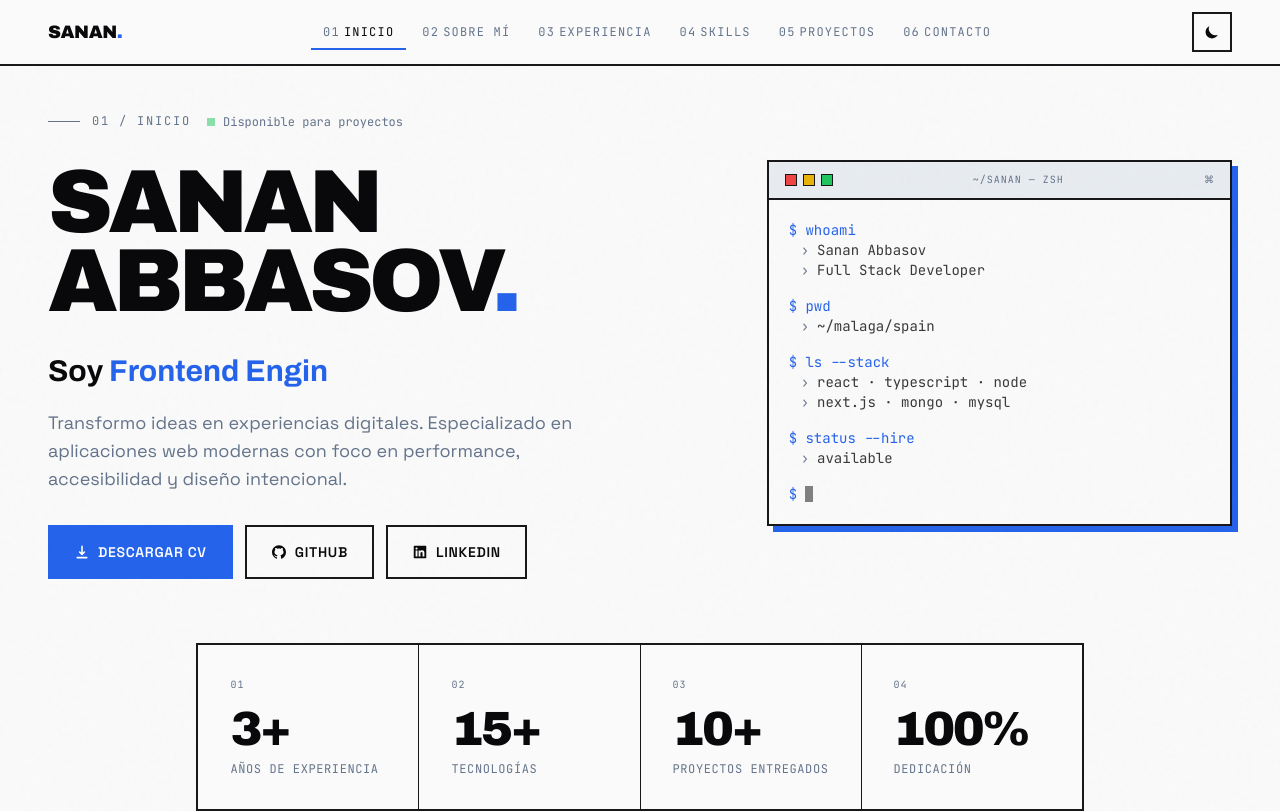
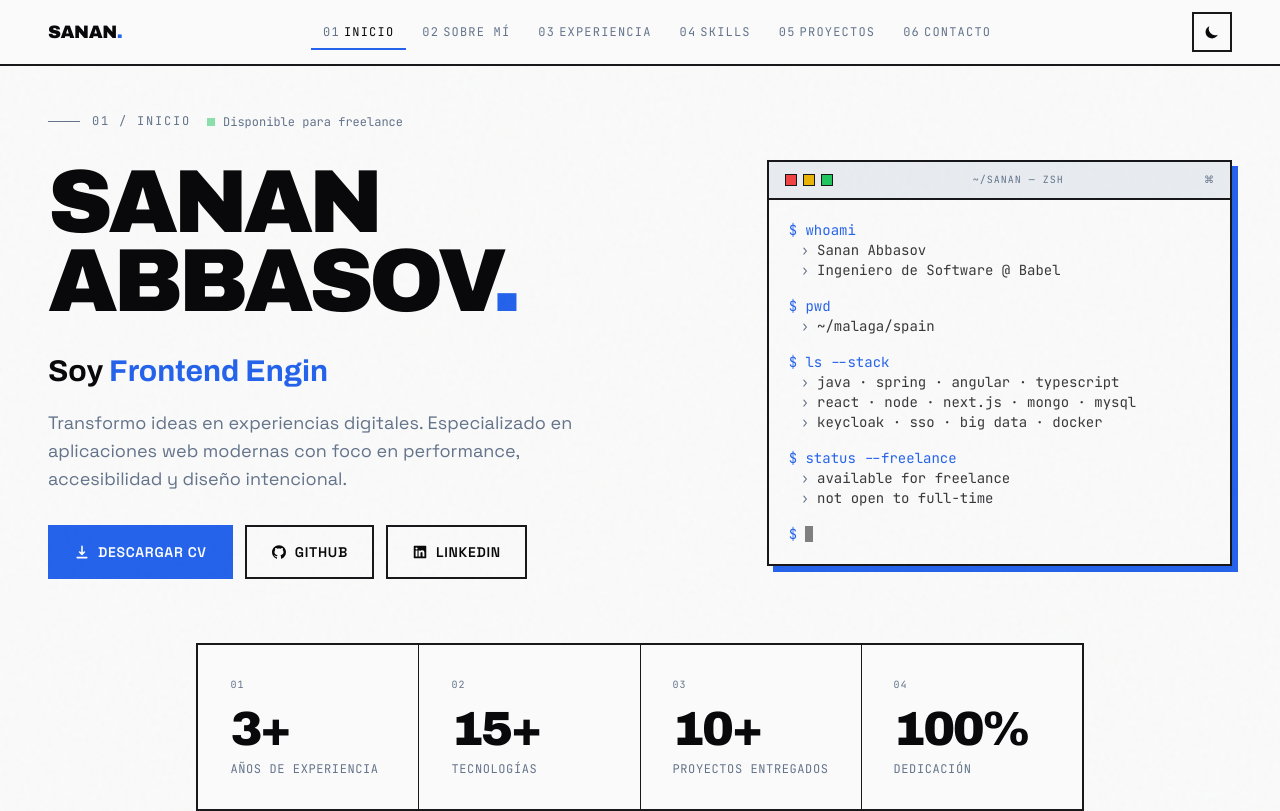
Before and after one commit to SenanAbb/portafolio-v2, a React (Vite) app: page / in a window 1280 px wide. Shown: the top 811 px of the page. Built offline with nearby package versions, Linux system fonts and the light colour scheme.

Commit message:
reajustes

```diff
--- a/src/components/sections/HeroSection.tsx
+++ b/src/components/sections/HeroSection.tsx
@@ -14,10 +14,10 @@ const stats = [
 ];
 
 const terminalLines = [
-  { prompt: '$ whoami', output: ['Sanan Abbasov', 'Full Stack Developer'] },
+  { prompt: '$ whoami', output: ['Sanan Abbasov', 'Ingeniero de Software @ Babel'] },
   { prompt: '$ pwd', output: ['~/malaga/spain'] },
-  { prompt: '$ ls --stack', output: ['react · typescript · node', 'next.js · mongo · mysql'] },
-  { prompt: '$ status --hire', output: ['available'] },
+  { prompt: '$ ls --stack', output: ['java · spring · angular · typescript', 'react · node · next.js · mongo · mysql', 'keycloak · sso · big data · docker'] },
+  { prompt: '$ status --freelance', output: ['available for freelance', 'not open to full-time'] },
 ];
 
 export const HeroSection = () => {
@@ -41,7 +41,7 @@ export const HeroSection = () => {
               <span className="section-label">01 / Inicio</span>
               <span className="font-mono text-xs text-muted-fg flex items-center gap-2">
                 <span className="w-2 h-2 bg-green-500 inline-block animate-pulse" />
-                Disponible para proyectos
+                Disponible para freelance
               </span>
             </motion.div>
 
```
